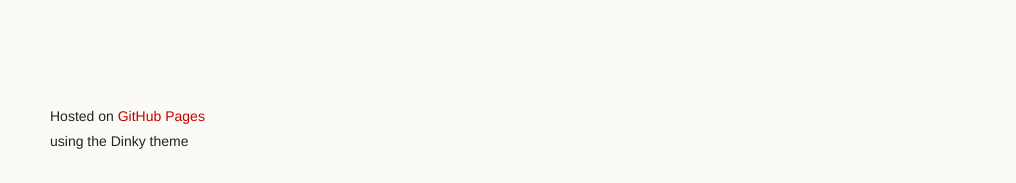
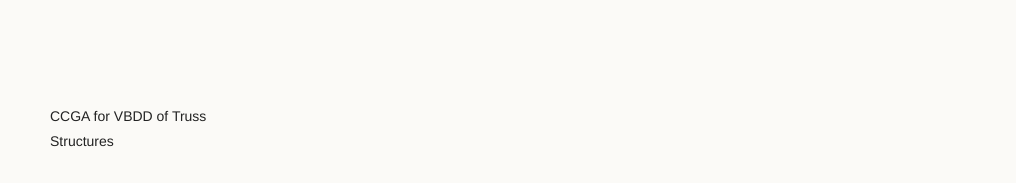
Before and after one commit to vireax/vibration, a Jekyll site: the page built from ch1.md, in a window 1280 px wide. Shown: the part 714-897 px from the top of the page, without its empty margins (0-1016 px from the left). Built offline with Jekyll 4.4.1, drawn with Linux system fonts in a browser that asks for light colours; Markdown is read by kramdown in place of the engine named in the settings.

Commit message:
Update default.html

```diff
--- a/_layouts/default.html
+++ b/_layouts/default.html
@@ -36,7 +36,8 @@
       </section>
 
       <footer>
-        <p><small>Hosted on <a href="http://pages.github.com">GitHub Pages</a> using the Dinky theme</small></p>
+        <!--p><small>Hosted on <a href="http://pages.github.com">GitHub Pages</a> using the Dinky theme</small></p-->
+        <p>CCGA for VBDD of Truss Structures</p>
       </footer>
     </div>
     <!--[if !IE]><script>fixScale(document);</script><![endif]-->
```
